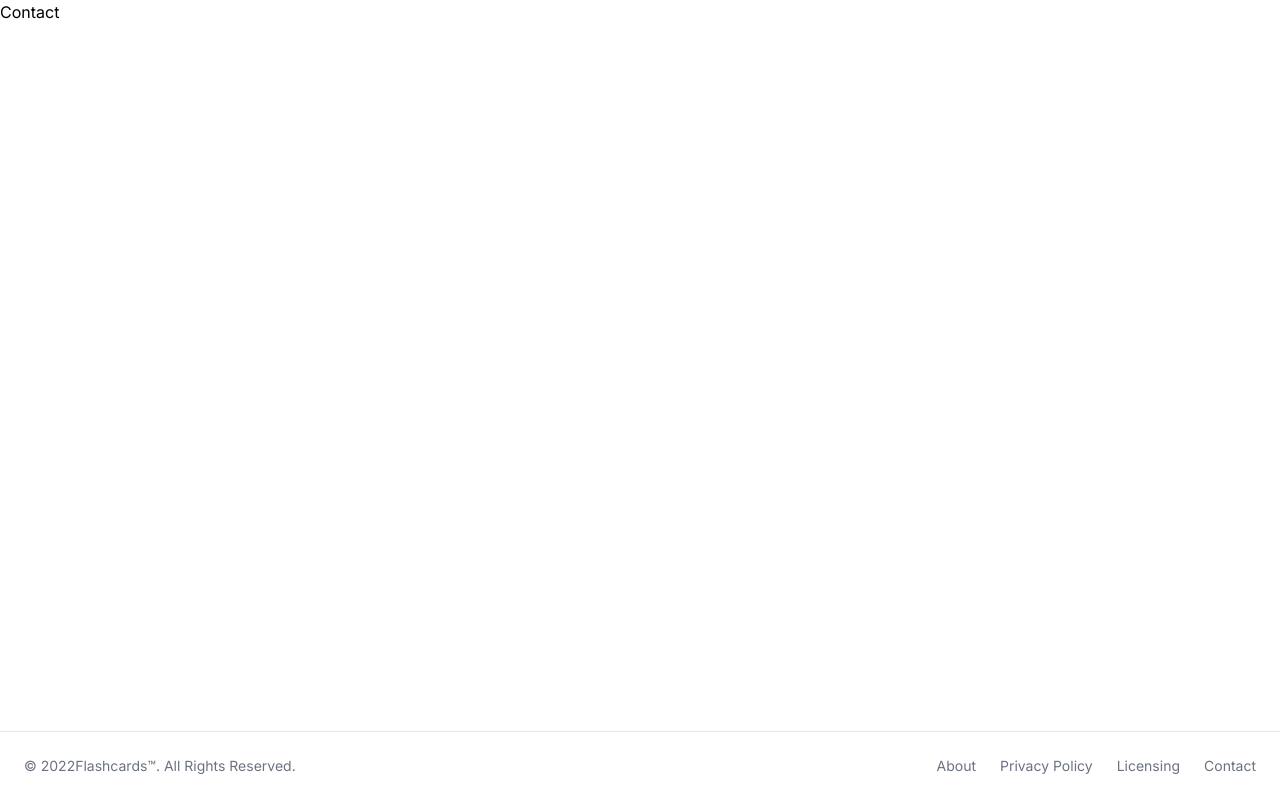
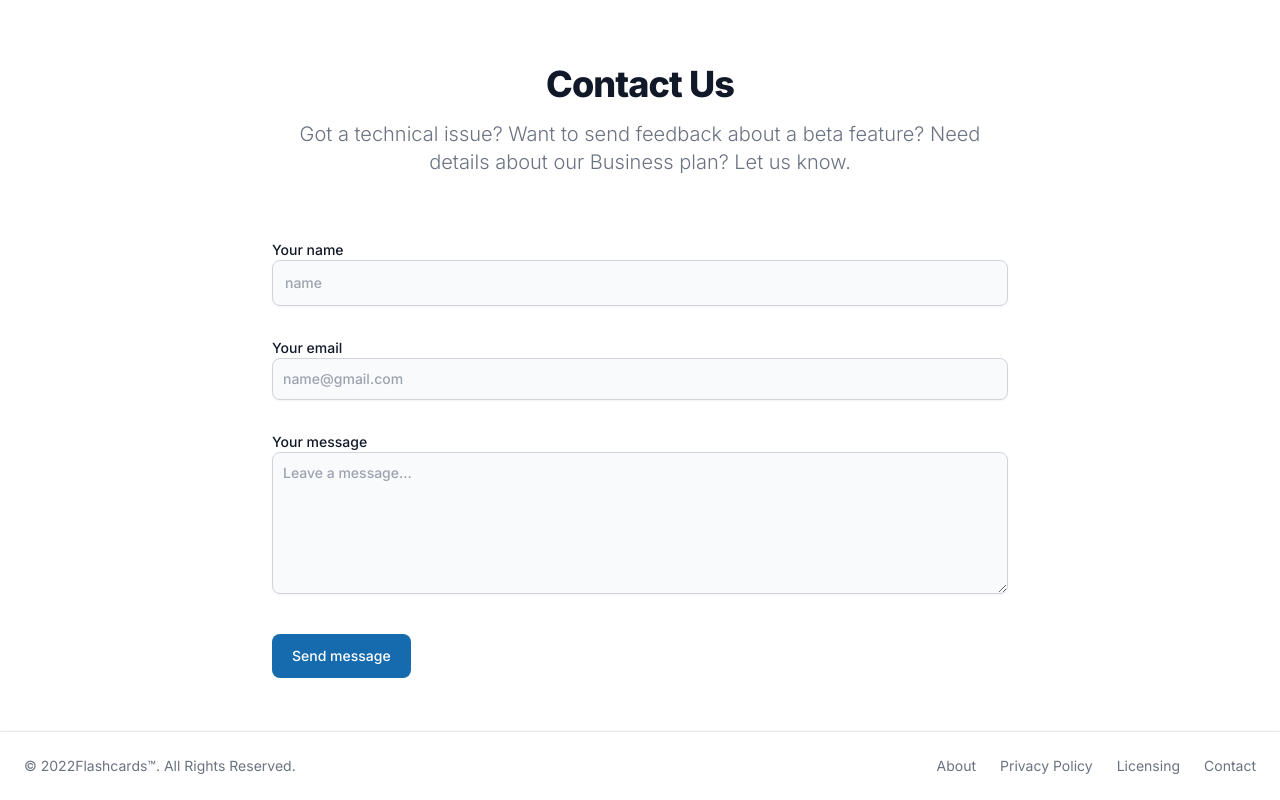
Before and after one commit to ReCoded-Org/capstone-IQLBPS-flashcard, a React (Create React App) app: page /contact in a window 1280 px wide. Built offline with nearby package versions, Linux system fonts and the light colour scheme.

Commit message:
Feat: Contact us page (#64)
* Feat: Contact us page

```diff
--- a/src/pages/Contact.jsx
+++ b/src/pages/Contact.jsx
@@ -1,7 +1,94 @@
 import React from 'react';
+import { useForm } from 'react-hook-form';
 
 const Contact = () => {
-  return <div>Contact</div>;
+  const {
+    register,
+    formState: { errors },
+    handleSubmit,
+  } = useForm();
+  const onSubmit = (data) => {
+    // eslint-disable-next-line no-console
+    console.log(data);
+  };
+
+  return (
+    <section
+      className="bg-white dark:bg-gray-900"
+      onSubmit={handleSubmit(onSubmit)}
+    >
+      <div className="py-8 lg:py-16 px-4 mx-auto max-w-screen-md">
+        <h2 className="mb-4 text-4xl tracking-tight font-extrabold text-center text-gray-900 dark:text-white">
+          Contact Us
+        </h2>
+        <p className="mb-8 lg:mb-16 font-light text-center text-gray-500 dark:text-gray-400 sm:text-xl">
+          Got a technical issue? Want to send feedback about a beta feature?
+          Need details about our Business plan? Let us know.
+        </p>
+        <form action="#" className="space-y-8">
+          <div>
+            <label
+              htmlFor="name"
+              className="block mb-2 text-sm font-medium text-gray-900 dark:text-gray-300"
+            >
+              Your name
+              <input
+                type="text"
+                id="name"
+                className="block p-3 w-full text-sm text-gray-900 bg-gray-50 rounded-lg border border-gray-300 shadow-sm focus:ring-primary-500 focus:border-primary-500 dark:bg-gray-700 dark:border-gray-600 dark:placeholder-gray-400 dark:text-white dark:focus:ring-primary-500 dark:focus:border-primary-500 dark:shadow-sm-light"
+                placeholder="name"
+                name="name"
+                {...register('name', { required: 'Please enter you name' })}
+              />
+              {errors.name && <div>{errors.name.message}</div>}
+            </label>
+          </div>
+          <div>
+            <label
+              htmlFor="email"
+              className="block mb-2 text-sm font-medium text-gray-900 dark:text-gray-300"
+            >
+              Your email
+              <input
+                type="email"
+                id="email"
+                className="shadow-sm bg-gray-50 border border-gray-300 text-gray-900 text-sm rounded-lg focus:ring-primary-500 focus:border-primary-500 block w-full p-2.5 dark:bg-gray-700 dark:border-gray-600 dark:placeholder-gray-400 dark:text-white dark:focus:ring-primary-500 dark:focus:border-primary-500 dark:shadow-sm-light"
+                placeholder="name@gmail.com"
+                name="email"
+                {...register('email', { required: 'Please enter your email' })}
+              />
+              {errors.email && <div>{errors.email.message}</div>}
+            </label>
+          </div>
+          <div className="sm:col-span-2">
+            <label
+              htmlFor="message"
+              className="block mb-2 text-sm font-medium text-gray-900 dark:text-gray-400"
+            >
+              Your message
+              <textarea
+                id="message"
+                rows="6"
+                className="block p-2.5 w-full text-sm text-gray-900 bg-gray-50 rounded-lg shadow-sm border border-gray-300 focus:ring-primary-500 focus:border-primary-500 dark:bg-gray-700 dark:border-gray-600 dark:placeholder-gray-400 dark:text-white dark:focus:ring-primary-500 dark:focus:border-primary-500"
+                placeholder="Leave a message..."
+                name="message"
+                {...register('message', {
+                  required: 'Please enter your message',
+                })}
+              />
+              {errors.message && <div>{errors.message.message}</div>}
+            </label>
+          </div>
+          <button
+            type="submit"
+            className="py-3 px-5 text-sm font-medium text-center text-white rounded-lg bg-primary-700 sm:w-fit hover:bg-primary-800 focus:ring-4 focus:outline-none focus:ring-primary-300 dark:bg-primary-600 dark:hover:bg-primary-700 dark:focus:ring-primary-800"
+          >
+            Send message
+          </button>
+        </form>
+      </div>
+    </section>
+  );
 };
 
 export default Contact;
```
